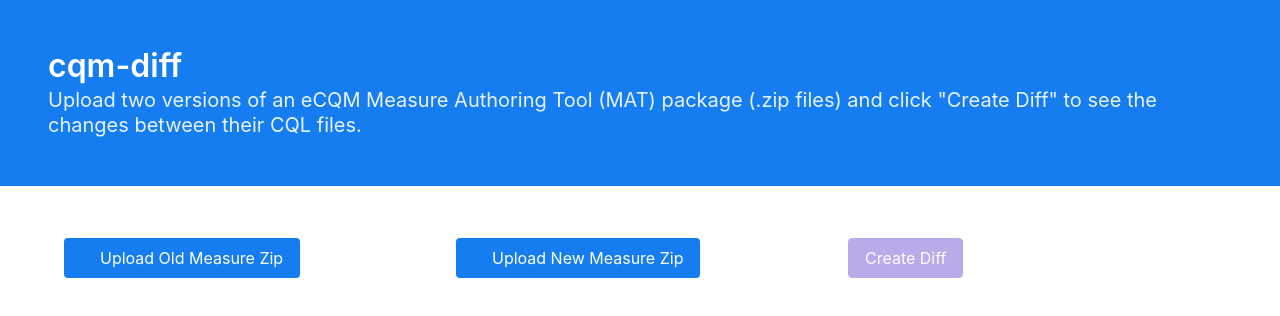
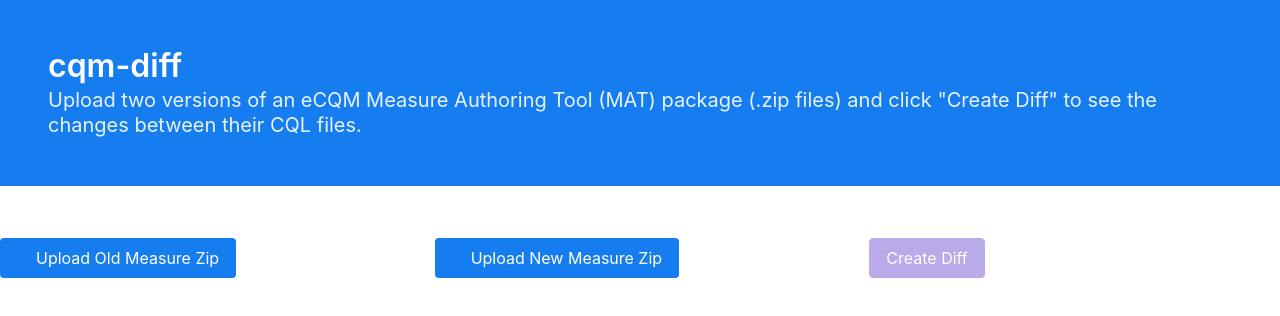
Before and after one commit to projecttacoma/cqm-diff, a Vue app: page / in a window 1280 px wide. Shown: the top 316 px of the page. Built offline with nearby package versions, Linux system fonts and the light colour scheme; what vue-html-to-paper would draw is missing.

Commit message:
Remove container class from another div

```diff
--- a/src/App.vue
+++ b/src/App.vue
@@ -17,7 +17,7 @@
     <div class="navbar-brand">
     </div>
 
-    <div class="container">
+    <div>
       <div class="columns">
         <div class="column is-one-third">
           <b-field class="file">
@@ -69,10 +69,7 @@
     </div>
 </template>
 <script>
-/* TODO
-  - CSS
-  - download diffs button
-*/
+
 import * as EditDistance from 'levenshtein-edit-distance';
 import * as Zip from '../lib/zip';
 import Diff from '@/components/Diff.vue';
```
